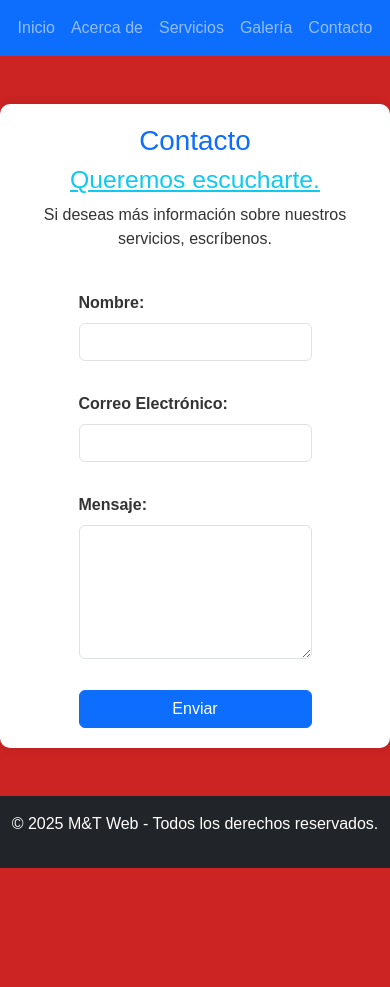
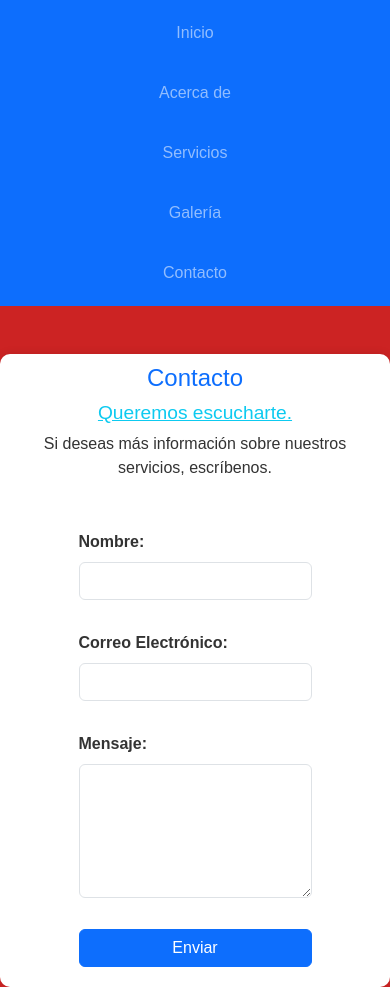
Before and after one commit to garkecar/Desarrollowebproyecto, a plain HTML site: page pages/contact.html in a window 390 px wide. Shown: the top 987 px of the page. Before the commit the page ends 868 px from the top, so only its background shows below. Drawn offline with nearby package versions, Linux system fonts and the light colour scheme; files that its build step writes are made by us from their sources.

Commit message:
Entrega final

```diff
--- a/pages/contact.html
+++ b/pages/contact.html
@@ -3,6 +3,15 @@
   <head>
     <meta charset="UTF-8" />
     <meta name="viewport" content="width=device-width, initial-scale=1.0" />
+    <meta
+      name="description"
+      content="Música & Tecnología: producción musical digital, inteligencia artificial aplicada a la música y experiencias innovadoras."
+    />
+    <meta
+      name="keywords"
+      content="música, tecnología, producción musical, inteligencia artificial, conciertos, estudio, digital"
+    />
+    <meta name="author" content="M&T Web" />
     <title>Contacto - Música & Tecnología</title>
     <link
       href="https://cdn.jsdelivr.net/npm/bootstrap@5.3.0/dist/css/bootstrap.min.css"
@@ -44,7 +53,12 @@
         <p>Si deseas más información sobre nuestros servicios, escríbenos.</p>
       </section>
 
-      <form action="#" method="post" class="mx-auto" style="max-width: 600px">
+      <form
+        action="#"
+        method="post"
+        class="mx-auto px-2 px-sm-3 px-md-4"
+        style="max-width: 600px"
+      >
         <div class="mb-3">
           <label for="nombre" class="form-label">Nombre:</label>
           <input
--- /dev/null
+++ b/scss/_responsive.scss
@@ -0,0 +1,62 @@
+@media (max-width: 1200px) {
+  main {
+    padding: 15px;
+  }
+
+  .navbar-nav {
+    gap: 10px;
+  }
+}
+
+@media (max-width: 992px) {
+  h1,
+  h2 {
+    font-size: 1.75rem;
+  }
+
+  .imageninicio {
+    max-width: 90%;
+  }
+
+  .navbar-nav {
+    flex-direction: column !important;
+    align-items: center;
+  }
+}
+
+@media (max-width: 768px) {
+  main {
+    padding: 10px;
+  }
+
+  form {
+    padding: 10px;
+  }
+
+  .gallery img,
+  .imageninicio {
+    max-width: 100%;
+  }
+
+  .list-group-item {
+    font-size: 0.95rem;
+  }
+}
+
+@media (max-width: 576px) {
+  h1 {
+    font-size: 1.5rem;
+  }
+
+  h2 {
+    font-size: 1.2rem;
+  }
+
+  nav ul li {
+    margin: 5px 0;
+  }
+
+  footer {
+    font-size: 0.85rem;
+  }
+}
--- a/scss/style.scss
+++ b/scss/style.scss
@@ -4,6 +4,7 @@
 @import "base";
 @import "layout";
 @import "components";
+@import "responsive";
 
 // Librerías externas
 @import url("https://cdn.jsdelivr.net/npm/animate.css@4.1.1/animate.min.css");
```
Also changed, not shown: index.html (+10 -0 lines), pages/about.html (+9 -0 lines), pages/gallery.html (+9 -0 lines), pages/services.html (+9 -0 lines).
